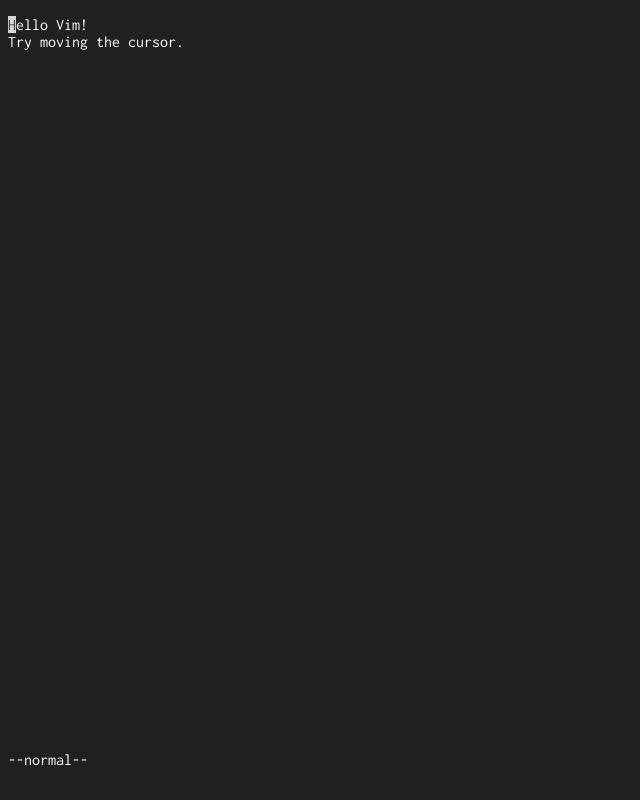
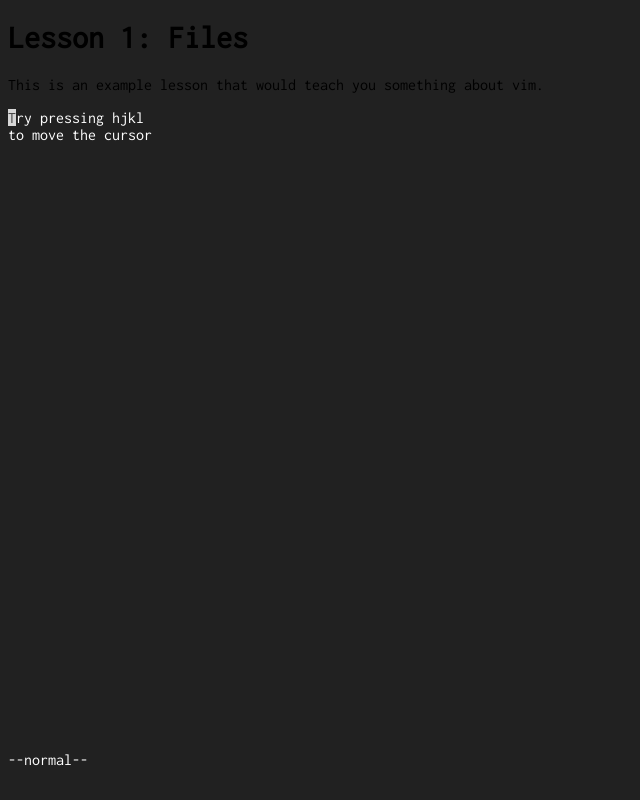
Before and after one commit to lee3650/VimTs, a React (Vite) app: page / in a window 1280 px wide. Shown: the whole page, without its empty margins (0-640 px from the left). Built offline with nearby package versions, Linux system fonts and the light colour scheme.

Commit message:
Renamed stuff

```diff
--- /dev/null
+++ b/src/LessonPage/LessonBody.css
@@ -0,0 +1,12 @@
+.lessonContainer {
+    display: grid;
+    grid-template-columns: 1fr 1fr;
+}
+
+.lessonBody {
+    grid-column-start: 0 span 1;
+}
+
+.lessonVimApp {
+    grid-column-start: 1 span 1;
+}
--- /dev/null
+++ b/src/LessonPage/LessonBody/LessonBody.tsx
@@ -0,0 +1,17 @@
+interface LessonBodyProps {
+    lessonTitle : string
+    lessonBody : string;
+}
+
+const LessonBody : React.FC<LessonBodyProps> = ({lessonTitle, lessonBody}) => {
+    return (<div>
+        <h1>
+            {lessonTitle}
+        </h1>
+        <p>
+            {lessonBody}
+        </p>
+    </div>)
+}
+
+export default LessonBody
--- /dev/null
+++ b/src/LessonPage/LessonPage.tsx
@@ -0,0 +1,20 @@
+import VimApp from "../VimApp"
+import LessonBody from "./LessonBody/LessonBody"
+
+const lessonTitle = 'Lesson 1: Files'
+const lessonBody = 'This is an example lesson that would teach you something about vim.'
+const lessonVimContents = ['Try pressing hjkl', 'to move the cursor']
+
+const LessonPage = () => {
+    return (
+    <div className="lessonContainer">
+        <div className="lessonBody">
+            <LessonBody lessonBody={lessonBody} lessonTitle={lessonTitle}/>
+        </div>
+        <div className="lessonVimApp">
+            <VimApp startingStr={lessonVimContents}/>
+        </div>
+    </div>)
+}
+
+export default LessonPage
--- a/src/VimApp.css
+++ b/src/VimApp.css
@@ -1,13 +1,3 @@
-body {
-    --text-color: #ffffff;
-    --cursor-color: #d6d6d6;
-    --cursor-text-color: #454545;
-    --background-col: #212121;
-    --font-size: 13px;
-    background-color: var(--background-col);
-    font-family: 'Inconsolata', 'Courier New';
-}
-
 pre {
     font-family: 'Inconsolata', 'Courier New';
 }
--- a/src/homepage/Homepage.tsx
+++ b/src/homepage/Homepage.tsx
@@ -1,10 +1,12 @@
 import VimApp from "../VimApp"
+import LessonPage from "../LessonPage/LessonPage"
 
 const startStr = ['Hello Vim!', 'Try moving the cursor.']
 
 const Homepage = () => {
     return <>
-        <VimApp startingStr={startStr}/>
+        {/*<VimApp startingStr={startStr}/>*/}
+        <LessonPage />
     </>
 }
 
--- a/src/index.css
+++ b/src/index.css
@@ -0,0 +1,9 @@
+body {
+    --text-color: #ffffff;
+    --cursor-color: #d6d6d6;
+    --cursor-text-color: #454545;
+    --background-col: #212121;
+    --font-size: 13px;
+    background-color: var(--background-col);
+    font-family: 'Inconsolata', 'Courier New';
+}
```
Also changed, not shown: 1 other file (tests, documents, lock files or other folders).
